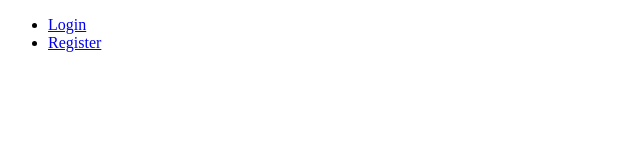
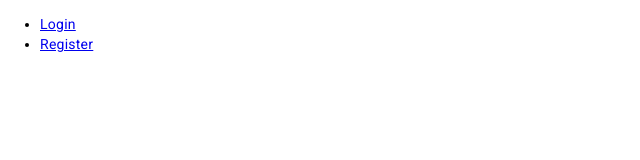
Before and after one commit to brunotco/chit-chat, an Angular app in the folder client/: page /auth in a window 1280 px wide. Shown: the top 160 px of the page, without its empty margins (0-640 px from the left). Built offline with nearby package versions, Linux system fonts and the light colour scheme.

Commit message:
implemented angular material

```diff
--- a/client/angular.json
+++ b/client/angular.json
@@ -30,6 +30,7 @@
               "src/assets"
             ],
             "styles": [
+              "@angular/material/prebuilt-themes/deeppurple-amber.css",
               "src/styles.scss"
             ],
             "scripts": []
@@ -96,6 +97,7 @@
               "src/assets"
             ],
             "styles": [
+              "@angular/material/prebuilt-themes/deeppurple-amber.css",
               "src/styles.scss"
             ],
             "scripts": []
--- a/client/package.json
+++ b/client/package.json
@@ -11,10 +11,12 @@
   "private": true,
   "dependencies": {
     "@angular/animations": "^16.2.0",
+    "@angular/cdk": "^16.2.1",
     "@angular/common": "^16.2.0",
     "@angular/compiler": "^16.2.0",
     "@angular/core": "^16.2.0",
     "@angular/forms": "^16.2.0",
+    "@angular/material": "^16.2.1",
     "@angular/platform-browser": "^16.2.0",
     "@angular/platform-browser-dynamic": "^16.2.0",
     "@angular/router": "^16.2.0",
--- a/client/src/app/app.module.ts
+++ b/client/src/app/app.module.ts
@@ -4,6 +4,7 @@
 import { AppRoutingModule } from './app-routing.module';
 import { AppComponent } from './app.component';
 import { AuthModule } from './auth/auth.module';
+import { BrowserAnimationsModule } from '@angular/platform-browser/animations';
 
 @NgModule({
   declarations: [
@@ -12,7 +13,8 @@
   imports: [
     BrowserModule,
     AppRoutingModule,
-    AuthModule
+    AuthModule,
+    BrowserAnimationsModule
   ],
   providers: [],
   bootstrap: [AppComponent]
--- a/client/src/index.html
+++ b/client/src/index.html
@@ -6,8 +6,11 @@
   <base href="/">
   <meta name="viewport" content="width=device-width, initial-scale=1">
   <link rel="icon" type="image/x-icon" href="favicon.ico">
+  <link rel="preconnect" href="https://fonts.gstatic.com">
+  <link href="https://fonts.googleapis.com/css2?family=Roboto:wght@300;400;500&display=swap" rel="stylesheet">
+  <link href="https://fonts.googleapis.com/icon?family=Material+Icons" rel="stylesheet">
 </head>
-<body>
+<body class="mat-typography">
   <app-root></app-root>
 </body>
 </html>
--- a/client/src/styles.scss
+++ b/client/src/styles.scss
@@ -1 +1,4 @@
 /* You can add global styles to this file, and also import other style files */
+
+html, body { height: 100%; }
+body { margin: 0; font-family: Roboto, "Helvetica Neue", sans-serif; }
```
Also changed, not shown: 1 other file (tests, documents, lock files or other folders).
